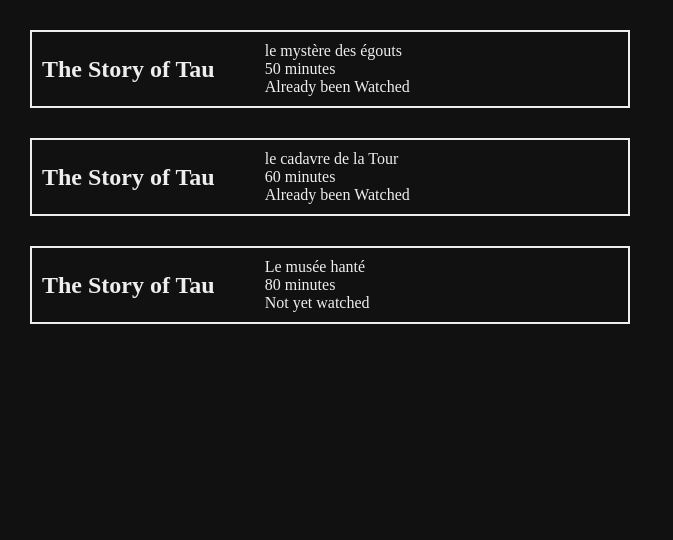
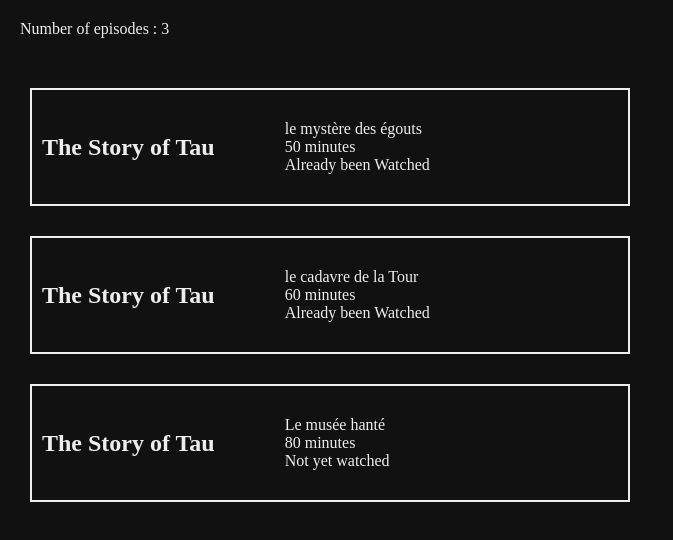
Before and after one commit to Milween/Apprendre-a-programmer-avec-JS, a plain HTML site: page index.html in a window 1280 px wide. Shown: the whole page, without its empty margins (0-673 px from the left). Drawn offline with Linux system fonts and the light colour scheme.

Commit message:
P1C4_exo2 - Pratiquez le travail avec des arrays

```diff
--- a/index.html
+++ b/index.html
@@ -6,10 +6,12 @@
   <meta name="viewport" content="width=device-width, initial-scale=1.0">
 
   <link rel="stylesheet" href="style.css">
-  <title>P1C4_exo1 - Pratiquez la création d'un array</title>
+  <title>P1C4_exo1 - Pratiquez le travail avec les arrays</title>
 </head>
 <body>
-
+  <p>Number of episodes :
+    <span id="episodes"></span>
+  </p>
   <script src="main.js"></script>
 </body>
 </html>
--- a/main.js
+++ b/main.js
@@ -1,12 +1,15 @@
-/*** Pratiquez la création d'un array ***/
+/*** Pratiquez le travail avec les arrays ***/
 
 /*
-Dans un exercice précédent, vous avez créé trois instances de la classe 'Episode' dans des variables séparées. Dans cet exercice, vous allez regrouper ces variables dans un seul tableau (array).
+Dans cet exercice, un Array vide 'episodes' a déjà été crée.
 
-1. Créer un array stocké dans une variable 'episodes', et peuplez-le avec les trois variables
-  'firstEpisode', 'secondEpisode', 'thirdEpisode'.
+1. En utilisant la méthode 'push' du tableau 'episodes',ajoutez les épisodes un par un. Ajoutez deux fois le troisième épisode.
 
-2. Essayez de changer l'ordre dans lequel vous avez ajoutés les épisodes, et regardez ce qu'il se passe lorsque vous rafraîchissez la page.
+2. Avec la méthode 'pop', retirez l'épisode superflu du tableau 'episodes'.
+
+3. Créez une variable appelée 'numberOfEpisodes' qui contient la 'length' du tableau 'episodes'.
+
+4. Amusez-vous à ajouter et retirer des épisodes, et vérifiez que tout fonctionne correctement.
 
 */
 
@@ -24,15 +27,23 @@ let thirdEpisode = new Episode ("Le musée hanté", 80, false)
 
 // Insérer votre code ci-dessous :
 
-let episodes =  [firstEpisode, secondEpisode, thirdEpisode]
-console.log(episodes[0])
+let episodes =  [];
+console.log('tableau vide', episodes)
+episodes.push(firstEpisode, secondEpisode, thirdEpisode, thirdEpisode);
+console.log('tableau rempli', episodes)
+episodes.pop();
+console.log('tableau -1', episodes)
+
+let numberOfEpisodes = episodes.length;
 
 // Code de l'exercice.
+
   //on sélectionne notre body
 const body = document.querySelector('body');
+document.querySelector('#episodes').innerText = numberOfEpisodes;
 
   // on crée une boucle pour parcourir touts les éléments du tableau ' episode '.
-for (let i = 0; i < 12 ; i++) {
+for(let episode of episodes) {
 
   // On crée une div 'séries-frame'
   let newDiv = document.createElement('div');
@@ -44,9 +55,9 @@ for (let i = 0; i < 12 ; i++) {
 
   // On crée un paragraphe qui prendra les valeurs de Episode pour chaque élément du tableau (épisode)
   let newParagraph = document.createElement('p');
-  newParagraph.innerText = `${episodes[i].title}
-  ${episodes[i].duration} minutes
-  ${episodes[i].hasBeenWatched ? 'Already been Watched' : 'Not yet watched'}`;
+  newParagraph.innerText = `${episode.title}
+  ${episode.duration} minutes
+  ${episode.hasBeenWatched ? 'Already been Watched' : 'Not yet watched'}`;
 
   // 'newDiv' prend comme enfant 'newTitle' et 'newParagraph' / 'newDiv' est intégré dans body.
   newDiv.appendChild(newTitle)
--- a/style.css
+++ b/style.css
@@ -23,3 +23,7 @@ body {
 .series-frame h2 {
   margin-right: 50px;
 }
+
+p {
+  padding: 20px;
+}
```
